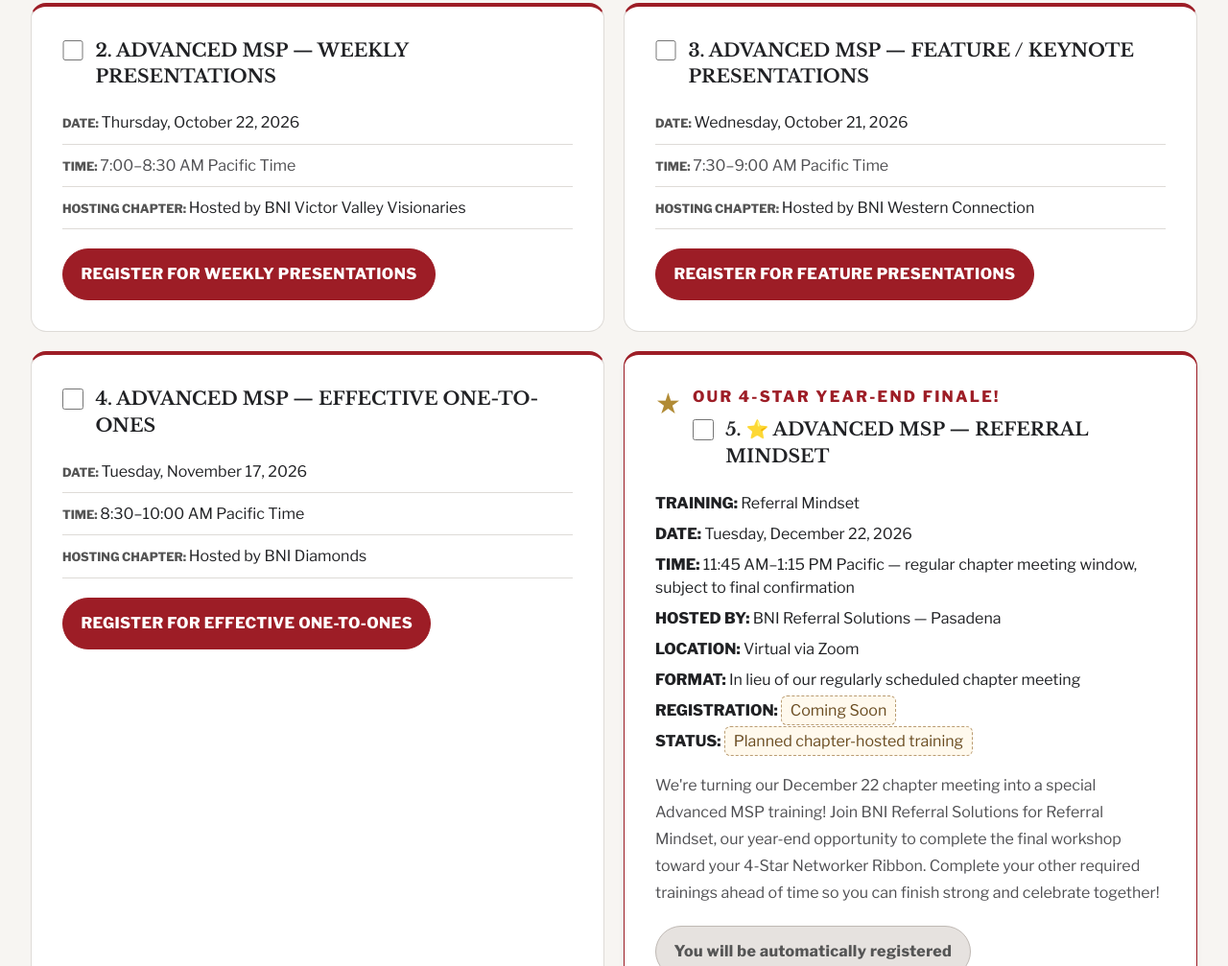
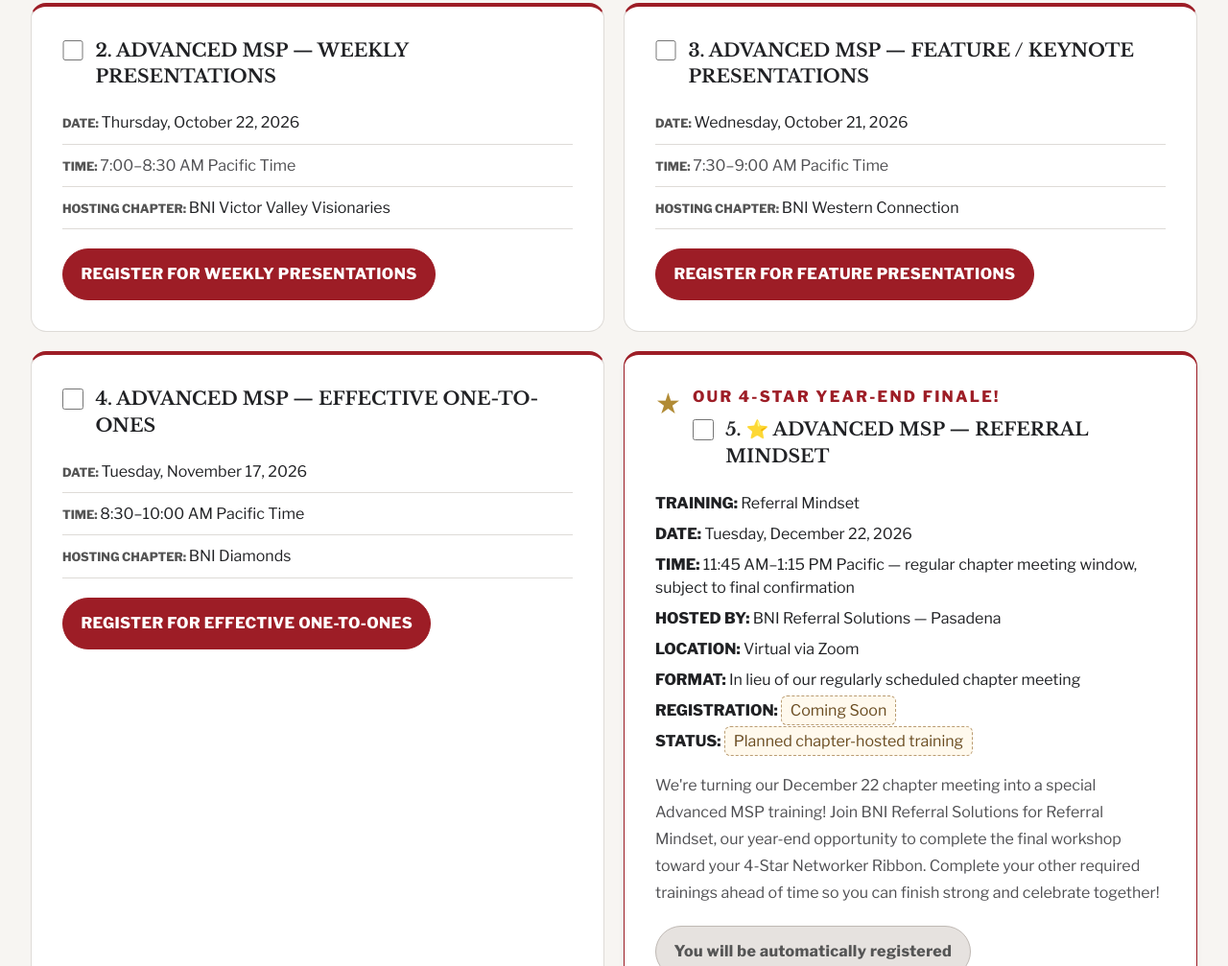
Before and after one commit to oliviathaipersonal/referral-solutions-hub, a plain HTML site: page index.html in a window 1280 px wide. Shown: the part 5178-6185 px from the top of the page at 96% size. Drawn offline with nearby package versions, Linux system fonts and the light colour scheme.

Commit message:
Update index.html

```diff
--- a/index.html
+++ b/index.html
@@ -276,7 +276,7 @@
            <dt>
             HOSTING CHAPTER:
            </dt>
-           <dd data-template-id="path-weekly-organizer" class="canva-text" style="font-weight: 400; font-style: normal; font-size: 16px;">Hosted by BNI Victor Valley Visionaries</dd>
+           <dd data-template-id="path-weekly-organizer" class="canva-text" style="font-weight: 400; font-style: normal; font-size: 16px;">BNI Victor Valley Visionaries</dd>
           </div>
          </dl><a data-template-id="path-weekly-register" class="canva-button action action-primary mt-5 w-full sm:w-auto" href="https://www.bniconnectglobal.com/web/secure/appsEventsViewEventDetails?eventId=534982" target="_blank" rel="noopener noreferrer" style="background: rgb(157, 29, 38); color: rgb(255, 255, 255); font-weight: 800; font-style: normal; font-size: 16px;">REGISTER FOR WEEKLY PRESENTATIONS</a>
         </article>
@@ -300,7 +300,7 @@
            <dt>
             HOSTING CHAPTER:
            </dt>
-           <dd data-template-id="path-feature-organizer" class="canva-text" style="font-weight: 400; font-style: normal; font-size: 16px;">Hosted by BNI Western Connection</dd>
+           <dd data-template-id="path-feature-organizer" class="canva-text" style="font-weight: 400; font-style: normal; font-size: 16px;">BNI Western Connection</dd>
           </div>
          </dl><a data-template-id="path-feature-register" class="canva-button action action-primary mt-5 w-full sm:w-auto" href="https://www.bniconnectglobal.com/web/secure/appsEventsViewEventDetails?eventId=534983" target="_blank" rel="noopener noreferrer" style="background: rgb(157, 29, 38); color: rgb(255, 255, 255); font-weight: 800; font-style: normal; font-size: 16px;">REGISTER FOR FEATURE PRESENTATIONS</a>
         </article>
@@ -324,7 +324,7 @@
            <dt>
             HOSTING CHAPTER:
            </dt>
-           <dd data-template-id="path-ones-region" class="canva-text" style="font-weight: 400; font-style: normal; font-size: 16px;">Hosted by BNI Diamonds</dd>
+           <dd data-template-id="path-ones-region" class="canva-text" style="font-weight: 400; font-style: normal; font-size: 16px;">BNI Diamonds</dd>
           </div>
          </dl><a data-template-id="path-ones-register" class="canva-button action action-primary mt-5 w-full sm:w-auto" href="https://www.bniconnectglobal.com/web/secure/appsEventsViewEventDetails?eventId=534984" target="_blank" rel="noopener noreferrer" style="background: rgb(157, 29, 38); color: rgb(255, 255, 255); font-weight: 800; font-style: normal; font-size: 16px;">REGISTER FOR EFFECTIVE ONE-TO-ONES</a>
         </article>
```
